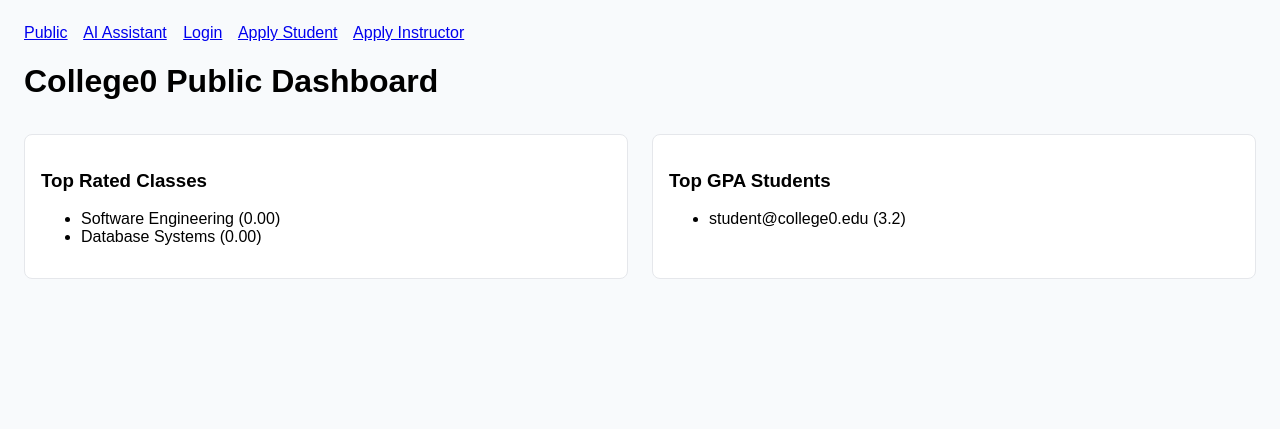
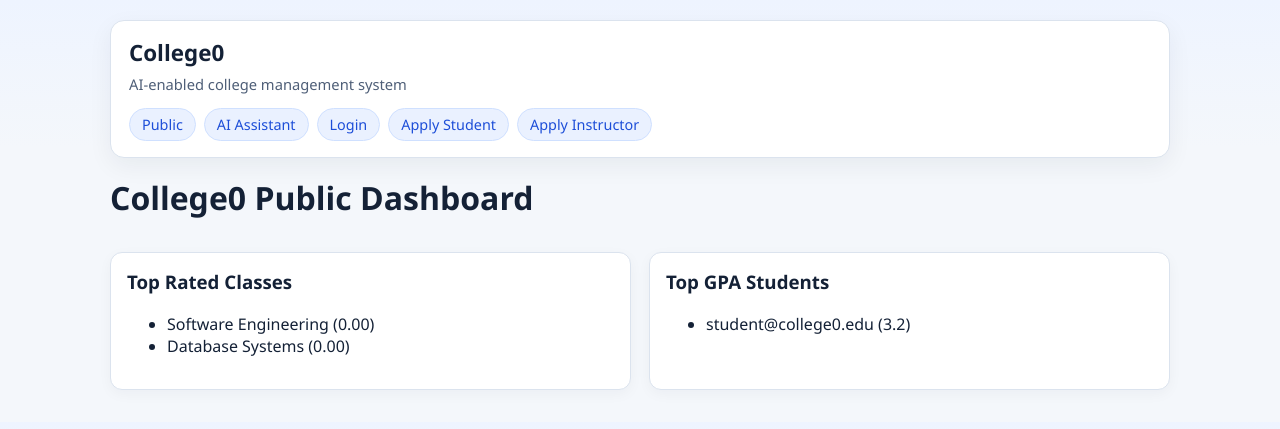
Before and after one commit to atai20/College0, a Flask app: page / in a window 1280 px wide. Shown: the top 429 px of the page. Run offline with Flask 3, Linux system fonts and the light colour scheme; data comes from the database, SQL or seed files in the repository; data that the repository does not hold is empty.

Commit message:
Polish application UI with modern layout and styling.
Improve overall visual design with a structured top bar, refined navigation, styled flash messages, and better table/form/card presentation while preserving existing workflows.

```diff
--- a/static/styles.css
+++ b/static/styles.css
@@ -1 +1,181 @@
-body { font-family: Arial, sans-serif; margin: 24px; background: #f8fafc; } nav a { margin-right: 12px; } .card { background: white; border: 1px solid #e5e7eb; border-radius: 8px; padding: 16px; margin: 12px 0; } .row { display: flex; gap: 24px; flex-wrap: wrap; } table { border-collapse: collapse; width: 100%; background: white; } th, td { border: 1px solid #ddd; padding: 8px; text-align: left; } .success{color:#166534;} .error{color:#991b1b;} .info{color:#1d4ed8;}
+:root {
+  --bg: #f4f7fb;
+  --surface: #ffffff;
+  --surface-2: #f8fafc;
+  --border: #dbe3ee;
+  --text: #142136;
+  --muted: #4f5f78;
+  --primary: #2563eb;
+  --primary-strong: #1d4ed8;
+  --success-bg: #ecfdf3;
+  --success-text: #166534;
+  --error-bg: #fef2f2;
+  --error-text: #991b1b;
+  --info-bg: #eff6ff;
+  --info-text: #1e40af;
+}
+
+* {
+  box-sizing: border-box;
+}
+
+body {
+  margin: 0;
+  font-family: "Segoe UI", Arial, sans-serif;
+  color: var(--text);
+  background: linear-gradient(180deg, #eef4ff 0%, var(--bg) 35%, var(--bg) 100%);
+}
+
+.page-shell {
+  max-width: 1100px;
+  margin: 0 auto;
+  padding: 20px;
+}
+
+.topbar {
+  background: var(--surface);
+  border: 1px solid var(--border);
+  border-radius: 14px;
+  padding: 16px 18px;
+  box-shadow: 0 8px 24px rgba(20, 33, 54, 0.06);
+}
+
+.brand h1 {
+  margin: 0;
+  font-size: 1.4rem;
+}
+
+.brand p {
+  margin: 6px 0 0;
+  color: var(--muted);
+  font-size: 0.92rem;
+}
+
+.nav-links {
+  margin-top: 14px;
+  display: flex;
+  flex-wrap: wrap;
+  gap: 8px;
+}
+
+.nav-links a {
+  text-decoration: none;
+  color: var(--primary-strong);
+  background: #eaf1ff;
+  border: 1px solid #cfe0ff;
+  border-radius: 999px;
+  padding: 6px 12px;
+  font-size: 0.9rem;
+}
+
+.nav-links a:hover {
+  background: #dce9ff;
+}
+
+.main-content {
+  margin-top: 18px;
+}
+
+h1, h2, h3 {
+  margin-top: 0;
+}
+
+.row {
+  display: flex;
+  gap: 18px;
+  flex-wrap: wrap;
+}
+
+.card {
+  background: var(--surface);
+  border: 1px solid var(--border);
+  border-radius: 12px;
+  padding: 16px;
+  margin: 12px 0;
+  box-shadow: 0 4px 14px rgba(20, 33, 54, 0.04);
+}
+
+table {
+  border-collapse: collapse;
+  width: 100%;
+  background: var(--surface);
+  border: 1px solid var(--border);
+  border-radius: 10px;
+  overflow: hidden;
+}
+
+th,
+td {
+  border-bottom: 1px solid var(--border);
+  padding: 10px;
+  text-align: left;
+  font-size: 0.94rem;
+}
+
+th {
+  background: var(--surface-2);
+}
+
+tr:nth-child(even) td {
+  background: #fbfdff;
+}
+
+input,
+select,
+textarea {
+  width: 100%;
+  max-width: 100%;
+  border: 1px solid #c8d4e7;
+  border-radius: 8px;
+  padding: 9px 10px;
+  font-size: 0.95rem;
+  background: #fff;
+}
+
+button {
+  border: 1px solid var(--primary-strong);
+  background: var(--primary);
+  color: #fff;
+  border-radius: 8px;
+  padding: 8px 12px;
+  font-size: 0.92rem;
+  cursor: pointer;
+}
+
+button:hover {
+  background: var(--primary-strong);
+}
+
+form[style*="display:inline"] button {
+  width: auto;
+}
+
+.flash-stack {
+  margin-top: 14px;
+  display: grid;
+  gap: 8px;
+}
+
+.flash {
+  border-radius: 10px;
+  padding: 10px 12px;
+  border: 1px solid transparent;
+}
+
+.flash.success {
+  background: var(--success-bg);
+  color: var(--success-text);
+  border-color: #bbf7d0;
+}
+
+.flash.error {
+  background: var(--error-bg);
+  color: var(--error-text);
+  border-color: #fecaca;
+}
+
+.flash.info {
+  background: var(--info-bg);
+  color: var(--info-text);
+  border-color: #bfdbfe;
+}
--- a/templates/base.html
+++ b/templates/base.html
@@ -7,7 +7,13 @@
   <link rel="stylesheet" href="{{ url_for('static', filename='styles.css') }}">
 </head>
 <body>
-  <nav>
+  <div class="page-shell">
+    <header class="topbar">
+      <div class="brand">
+        <h1>College0</h1>
+        <p>AI-enabled college management system</p>
+      </div>
+      <nav class="nav-links">
         <a href="{{ url_for('public_dashboard') }}">Public</a>
         <a href="{{ url_for('ai_assistant') }}">AI Assistant</a>
         {% if user %}
@@ -20,13 +26,19 @@
           <a href="{{ url_for('apply', role='instructor') }}">Apply Instructor</a>
         {% endif %}
       </nav>
+    </header>
     {% with messages = get_flashed_messages(with_categories=true) %}
       {% if messages %}
+        <div class="flash-stack">
           {% for category, msg in messages %}
-        <p class="{{ category }}">{{ msg }}</p>
+            <div class="flash {{ category }}">{{ msg }}</div>
           {% endfor %}
+        </div>
       {% endif %}
     {% endwith %}
+    <main class="main-content">
       {% block content %}{% endblock %}
+    </main>
+  </div>
 </body>
 </html>
```
Lines whose indentation alone changed are shown as unchanged.
